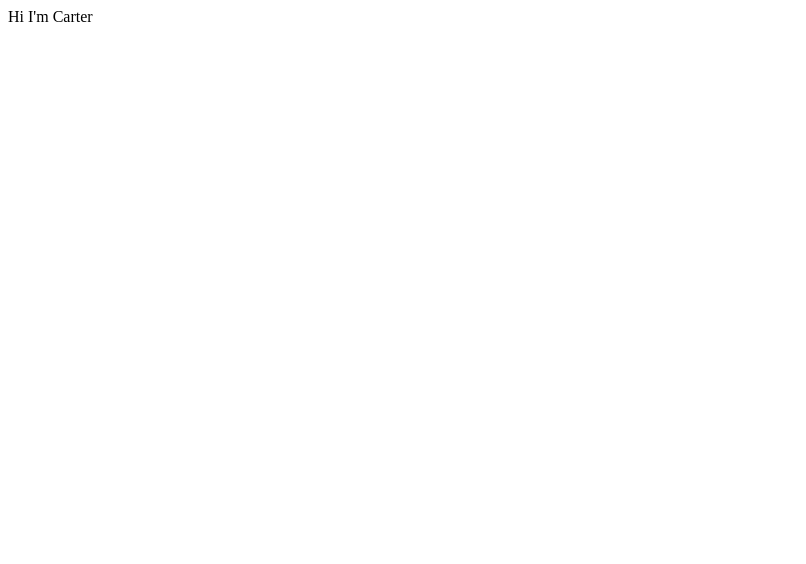
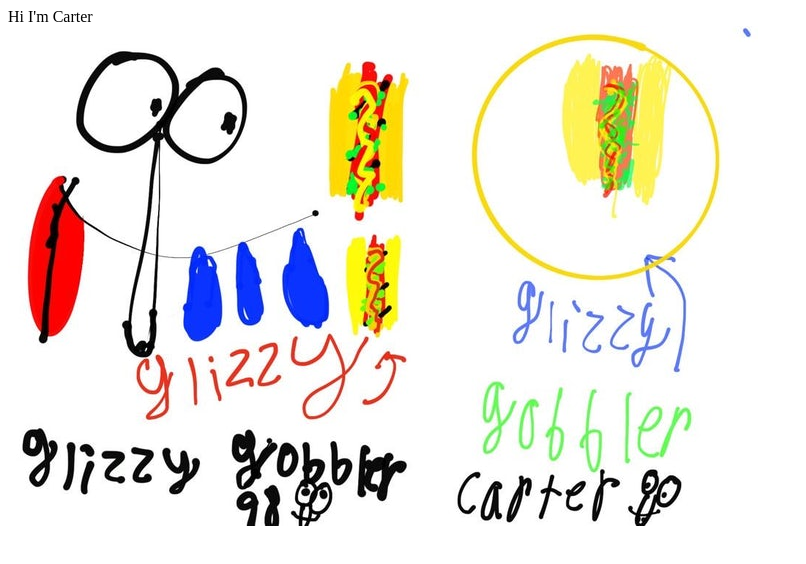
Before and after one commit to carterglizzy/carterglizzy.github.io, a plain HTML site: page index.html in a window 1280 px wide. Shown: the whole page, without its empty margins (0-806 px from the left). Drawn offline with Linux system fonts and the light colour scheme.

Commit message:
Update index.html

```diff
--- a/index.html
+++ b/index.html
@@ -2,4 +2,5 @@
   <head></head>
   <body>
     <div>Hi I'm Carter</div>
+    <img src="/IMG_4964.JPG">
   </body>
```
